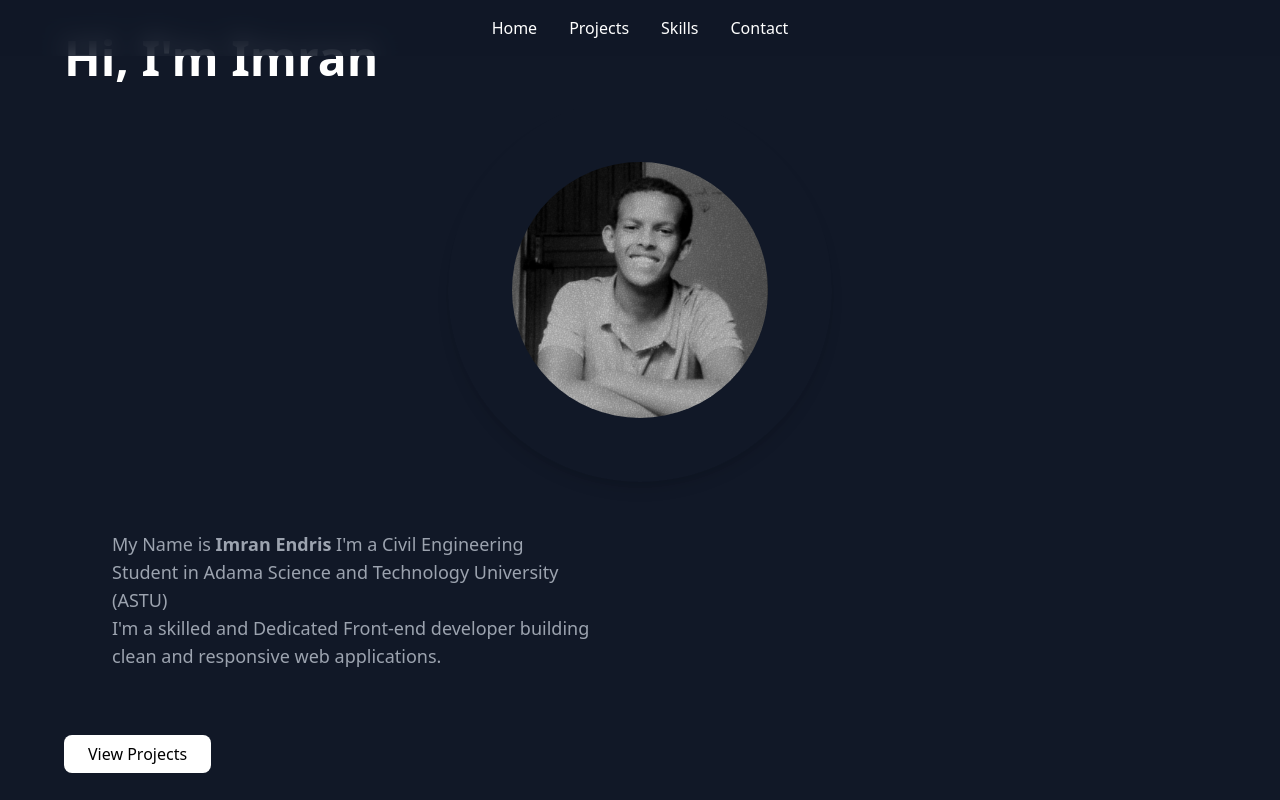
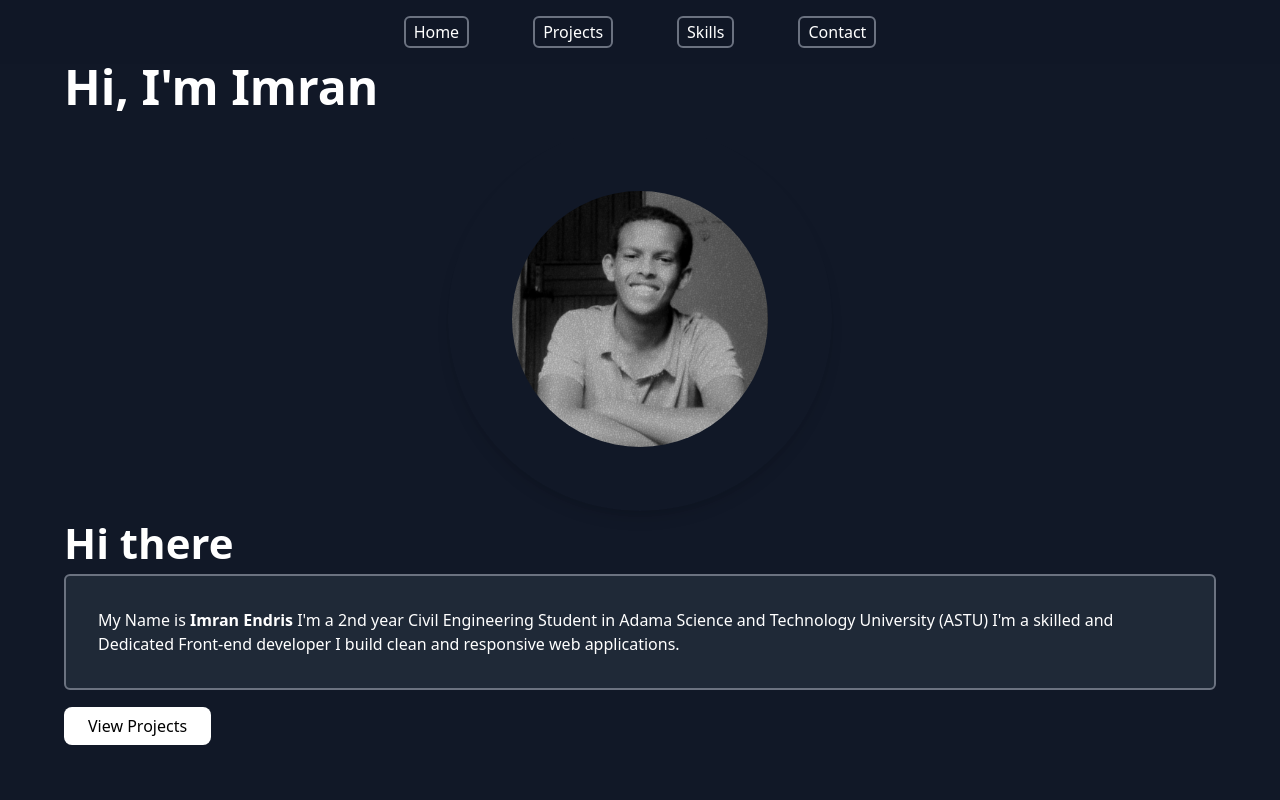
Before and after one commit to babaty73/portfolio, a React (Vite) app: page / in a window 1280 px wide. Shown: the top 800 px of the page. Built offline with nearby package versions, Linux system fonts and the light colour scheme.

Commit message:
added Navbar and improved it

```diff
--- a/src/Components/Hero.jsx
+++ b/src/Components/Hero.jsx
@@ -19,12 +19,14 @@ function Hero() {
   className="rounded-full shadow-lg w-full max-w-sm mx-auto object-cover h-90 md:h-96 p-16"
 />
 
-      </div>
-           <p className="text-gray-400 text-lg mb-6 max-w-xl p-12">
-        My Name is <strong>Imran Endris </strong>I'm a Civil Engineering
-        Student in Adama Science and Technology University (ASTU) <br></br>
+      </div >
+      <div>
+        <h1 className=" flex justify-start font-extrabold text-[42px]">Hi there</h1>
+           <p className=" bg-gray-800 h-auto w-full border-2 border-gray-500 rounded-md p-8 mb-6">
+        My Name is <strong>Imran Endris </strong>I'm a 2nd year Civil Engineering
+        Student in Adama Science and Technology University (ASTU)
         I'm a skilled and Dedicated Front-end developer
-        building clean and responsive web applications.
+        I build clean and responsive web applications.
     </p>
         <a
           href="#projects"
@@ -32,6 +34,7 @@ function Hero() {
         >
           View Projects
         </a>
+        </div>
       </div>
 
 
--- a/src/Components/Navbar.jsx
+++ b/src/Components/Navbar.jsx
@@ -1,10 +1,10 @@
 function Navbar() {
   return (
-    <nav className="fixed top-0 w-full bg-gray-900/80 backdrop-blur-md text-white flex justify-center gap-8 py-4 z-50">
-      <a href="#home" className="hover:text-gray-400 transition">Home</a>
-      <a href="#projects" className="hover:text-gray-400 transition">Projects</a>
-      <a href="#skills" className="hover:text-gray-400 transition">Skills</a>
-      <a href="#contact" className="hover:text-gray-400 transition">Contact</a>
+    <nav className="fixed top-0 w-full bg-gray-900/80 backdrop-blur-md text-white flex justify-center gap-16 py-4 z-50">
+      <a href="#home" className="hover:bg-gray-600 transition border-2 border-gray-500 rounded-md bg-gray px-2 py-0.5">Home</a>
+      <a href="#projects" className="hover:bg-gray-600 transition border-2 border-gray-500 rounded-md bg-gray px-2 py-0.5">Projects</a>
+      <a href="#skills" className="hover:bg-gray-600 transition border-2 border-gray-500 rounded-md bg-gray px-2 py-0.5">Skills</a>
+      <a href="#contact" className="hover:bg-gray-600 transition border-2 border-gray-500 rounded-md bg-gray px-2 py-0.5">Contact</a>
     </nav>
   );
 }
```
